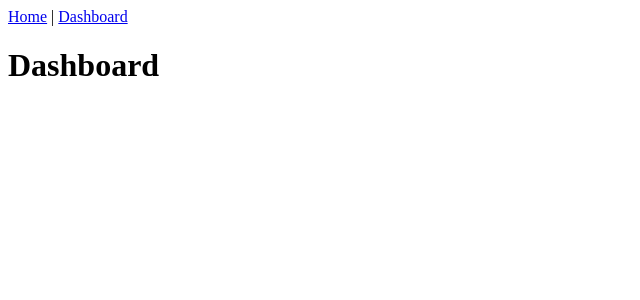
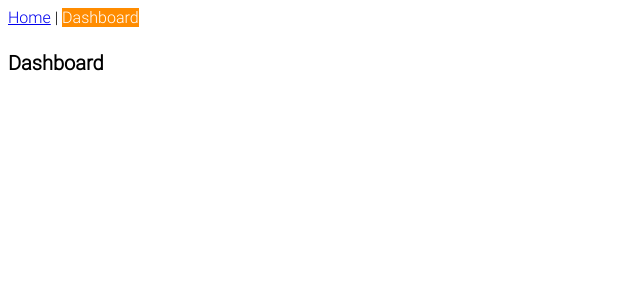
Before and after one commit to gsong/express-react-project-starter, a React (Create React App) app in the folder app/: page /dashboard in a window 1280 px wide. Shown: the top 300 px of the page, without its empty margins (0-640 px from the left). Built offline with nearby package versions, Linux system fonts and the light colour scheme.

Commit message:
feat: add Sass module support and some styling examples
Closes #31

```diff
--- a/app/package.json
+++ b/app/package.json
@@ -41,6 +41,7 @@
     "@testing-library/user-event": "^13.0.2",
     "eslint-config-prettier": "^8.2.0",
     "eslint-plugin-prettier": "^4.0.0",
+    "node-sass": "^6.0.1",
     "prettier": "^2.2.1"
   }
 }
--- a/app/src/App.js
+++ /dev/null
@@ -1,35 +0,0 @@
-import * as React from "react";
-
-import { Routes, Route, Link } from "react-router-dom";
-
-import Tasks from "./Tasks";
-
-const App = () => (
-  <>
-    <nav>
-      <Link to="/">Home</Link> | <Link to="dashboard">Dashboard</Link>
-    </nav>
-    <main>
-      <Routes>
-        <Route path="/" element={<Home />} />
-        <Route path="/dashboard" element={<Dashboard />} />
-      </Routes>
-    </main>
-  </>
-);
-
-const Home = () => (
-  <>
-    <h1>{process.env.REACT_APP_TITLE}</h1>
-    <h2>{process.env.REACT_APP_SUBTITLE}</h2>
-    <Tasks />
-  </>
-);
-
-const Dashboard = () => (
-  <>
-    <h1>Dashboard</h1>
-  </>
-);
-
-export default App;
--- /dev/null
+++ b/app/src/App/index.js
@@ -0,0 +1,44 @@
+import * as React from "react";
+
+import { Routes, Route, NavLink } from "react-router-dom";
+
+import Tasks from "../Tasks";
+
+import styles from "./styles.module.scss";
+
+const App = () => (
+  <>
+    <header>
+      <nav className={styles.nav}>
+        <NavLink to="/" end>
+          Home
+        </NavLink>{" "}
+        | <NavLink to="dashboard">Dashboard</NavLink>
+      </nav>
+    </header>
+    <main>
+      <Routes>
+        <Route path="/" element={<Home />} />
+        <Route path="/dashboard" element={<Dashboard />} />
+      </Routes>
+    </main>
+  </>
+);
+
+const Home = () => (
+  <>
+    <header className={styles.header}>
+      <h1>{process.env.REACT_APP_TITLE}</h1>
+      <p>{process.env.REACT_APP_SUBTITLE}</p>
+    </header>
+    <Tasks />
+  </>
+);
+
+const Dashboard = () => (
+  <>
+    <h1>Dashboard</h1>
+  </>
+);
+
+export default App;
--- /dev/null
+++ b/app/src/App/styles.module.scss
@@ -0,0 +1,14 @@
+.nav {
+  a[class="active"] {
+    background-color: darkorange;
+    color: white;
+    text-decoration: none;
+  }
+}
+
+.header {
+  p {
+    color: blue;
+    margin-top: 0;
+  }
+}
--- a/app/src/Tasks.js
+++ b/app/src/Tasks/index.js
@@ -1,6 +1,8 @@
 import * as React from "react";
 
-import * as apiClient from "./apiClient";
+import * as apiClient from "../apiClient";
+
+import styles from "./styles.module.scss";
 
 const Tasks = () => {
   const [tasks, setTasks] = React.useState([]);
@@ -21,7 +23,7 @@ const Tasks = () => {
 };
 
 const TaskList = ({ tasks }) => (
-  <ul>
+  <ul className={styles.list}>
     {tasks.map(({ id, name }) => (
       <li key={id}>{name}</li>
     ))}
@@ -47,7 +49,9 @@ const AddTask = ({ addTask }) => {
         New task:{" "}
         <input onChange={(e) => setTask(e.currentTarget.value)} value={task} />
       </label>
-      <button disabled={!canAdd}>Add</button>
+      <button disabled={!canAdd} className={styles.button}>
+        Add
+      </button>
     </form>
   );
 };
--- /dev/null
+++ b/app/src/Tasks/styles.module.scss
@@ -0,0 +1,19 @@
+.list {
+  list-style: none;
+  margin: 2rem 0 3rem;
+  padding-left: 0;
+
+  li {
+    margin-top: 1rem;
+
+    &::before {
+      content: "🐶";
+      font-size: 1.5rem;
+      margin-right: 1.25rem;
+    }
+  }
+}
+
+.button {
+  margin-left: 1rem;
+}
--- /dev/null
+++ b/app/src/global.scss
@@ -0,0 +1,27 @@
+@font-face {
+  font-family: system;
+  font-style: normal;
+  font-weight: 300;
+  src: local(".SFNSText-Light"), local(".HelveticaNeueDeskInterface-Light"),
+    local(".LucidaGrandeUI"), local("Ubuntu Light"), local("Segoe UI Light"),
+    local("Roboto-Light"), local("DroidSans"), local("Tahoma");
+}
+
+body {
+  font-family: "system";
+}
+
+html {
+  box-sizing: border-box;
+}
+
+*,
+*:before,
+*:after {
+  box-sizing: inherit;
+}
+
+h1 {
+  font-size: 1.25rem;
+  margin: 1.5rem 0 0.5rem;
+}
--- a/app/src/index.js
+++ b/app/src/index.js
@@ -5,6 +5,8 @@ import { BrowserRouter as Router } from "react-router-dom";
 
 import App from "./App";
 import reportWebVitals from "./reportWebVitals";
+
+import "./global.scss";
 
 ReactDOM.render(
   <React.StrictMode>
```
Also changed, not shown: 1 other file (tests, documents, lock files or other folders).
